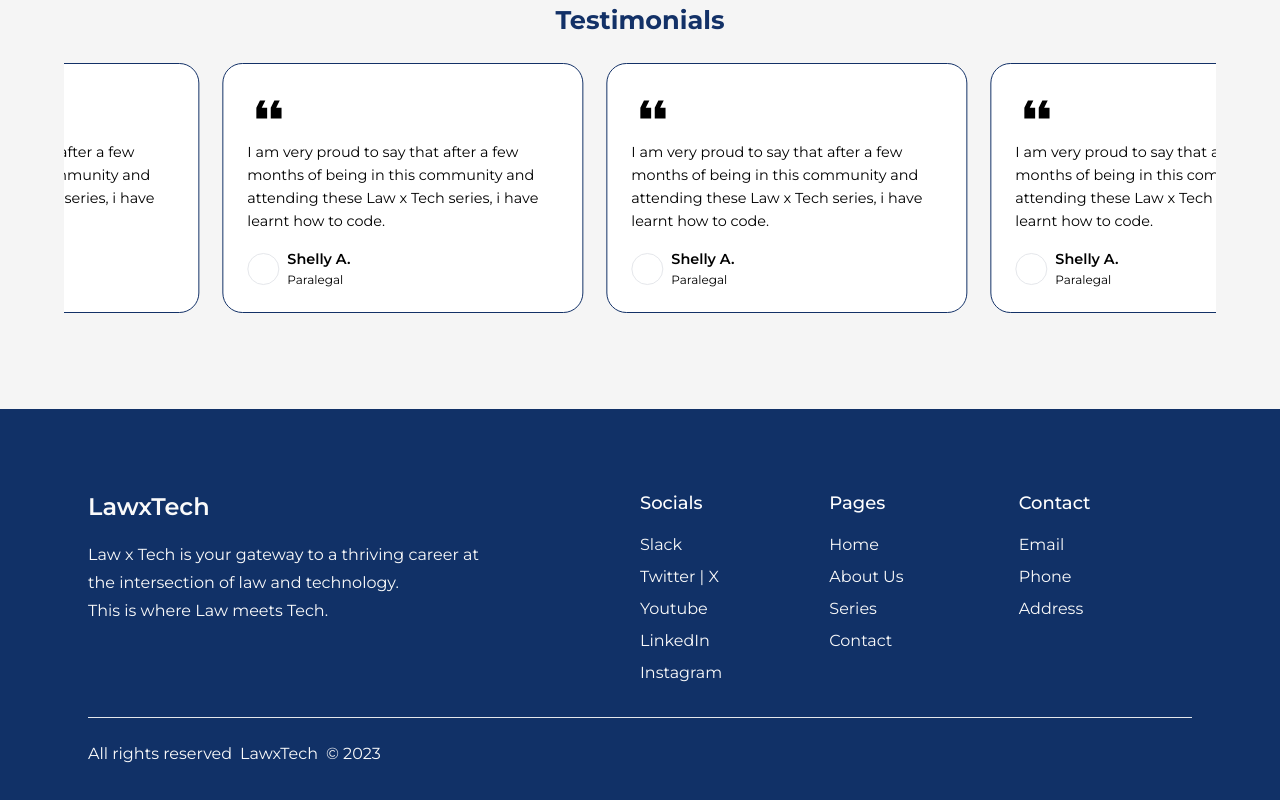
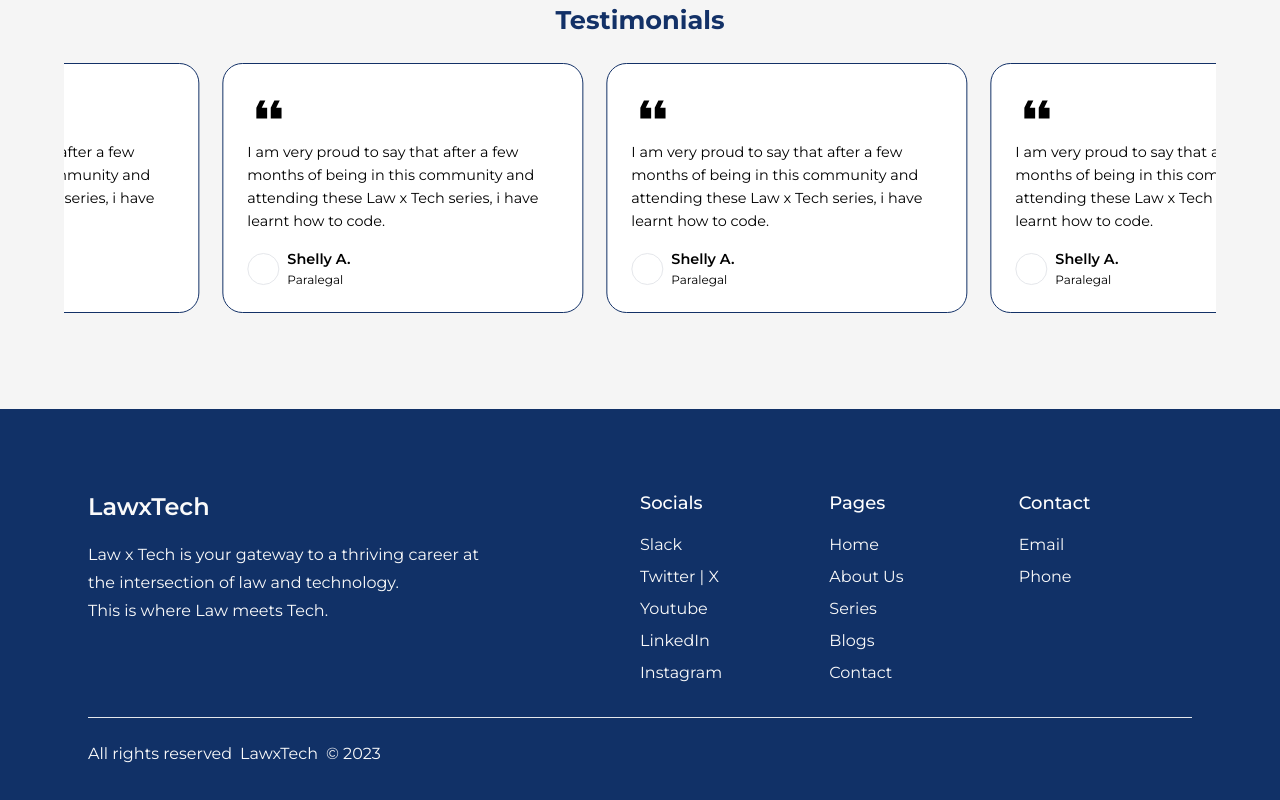
Before and after one commit to LawxTech/LawXTech, a React (Create React App) app: page / in a window 1280 px wide. Shown: the part 3084-3884 px from the top of the page. Built offline with nearby package versions, Linux system fonts and the light colour scheme.

Commit message:
Add "Blogs" link to footer

```diff
--- a/src/components/Footer.tsx
+++ b/src/components/Footer.tsx
@@ -15,6 +15,10 @@ const footerData = {
     {
       title: "Series",
       link: "/series",
+    },
+    {
+      title: "Blogs",
+      link: "/blogs",
     },
     {
       title: "Contact",
@@ -59,11 +63,6 @@ const footerData = {
       link: "tel:+2349099030433",
       icon: "fas fa-phone-alt",
     },
-    {
-      title: "Address",
-      link: "https://goo.gl/maps/3Xb1kz4Uf4Yi8z5r7",
-      icon: "fas fa-map-marker-alt",
-    },
   ],
 };
 
@@ -75,8 +74,13 @@ function Footer() {
           <div className="px-6 xs:px-0 ">
             <div className="md:flex flex-row lg:grid sm:grid-cols-2 mb-8">
               <div className="w-full sm:w-1/3 lg:w-full mb-4">
-                <h3 className="font-[600] text-[1.5rem] ">LawxTech</h3>
-                <p className="text-sm font-[400] sm:text-base lg:text-base !leading-6 md:!leading-7 mt-4 sm:hidden xl:block lg:w-3/4">
+                <h3 data-aos="fade-down" className="font-[600] text-[1.5rem] ">
+                  LawxTech
+                </h3>
+                <p
+                  data-aos="fade-left"
+                  className="text-sm font-[400] sm:text-base lg:text-base !leading-6 md:!leading-7 mt-4 sm:hidden xl:block lg:w-3/4"
+                >
                   Law x Tech is your gateway to a thriving career at the
                   intersection of law and technology. <br />
                   <span className="pt-2">This is where Law meets Tech.</span>
@@ -85,12 +89,21 @@ function Footer() {
 
               <div className="hidden w-full md:w-2/3 lg:w-full sm:grid grid-cols-3 sm:grid-cols-3 gap-4">
                 <div className="flex flex-col">
-                  <h3 className="font-raleway font-medium text-lg text-white mb-4">
+                  <h3
+                    data-aos="fade-left"
+                    className="font-raleway font-medium text-lg text-white mb-4"
+                  >
                     Socials
                   </h3>
                   <div className="flex flex-col space-y-2">
-                    {footerData.socials.map((item) => (
-                      <Link to={item.link} key={item.link} target="_blank">
+                    {footerData.socials.map((item, index) => (
+                      <Link
+                        data-aos="fade-up"
+                        data-aos-delay={index * 100}
+                        to={item.link}
+                        key={item.link}
+                        target="_blank"
+                      >
                         <p className="font-raleway font-normal text-base text-neutral-50 cursor-pointer hover:underline">
                           {item.title}
                         </p>
@@ -99,12 +112,20 @@ function Footer() {
                   </div>
                 </div>
                 <div className="flex flex-col">
-                  <h3 className="font-raleway font-medium text-lg text-white mb-4">
+                  <h3
+                    data-aos="fade-left"
+                    className="font-raleway font-medium text-lg text-white mb-4"
+                  >
                     Pages
                   </h3>
                   <div className="flex flex-col space-y-2">
-                    {footerData.pages.map((item) => (
-                      <Link to={item.link} key={item.link}>
+                    {footerData.pages.map((item, index) => (
+                      <Link
+                        data-aos="fade-up"
+                        data-aos-delay={index * 100}
+                        to={item.link}
+                        key={item.link}
+                      >
                         <p className="font-raleway font-normal text-base text-neutral-50 cursor-pointer hover:underline">
                           {item.title}
                         </p>
@@ -114,12 +135,21 @@ function Footer() {
                 </div>
 
                 <div className="flex flex-col">
-                  <h3 className="font-raleway font-medium text-lg text-white mb-4">
+                  <h3
+                    data-aos="fade-left"
+                    className="font-raleway font-medium text-lg text-white mb-4"
+                  >
                     Contact
                   </h3>
                   <div className="flex flex-col space-y-2">
-                    {footerData.contact.map((item) => (
-                      <Link to={item.link} key={item.link} target="_blank">
+                    {footerData.contact.map((item, index) => (
+                      <Link
+                        data-aos="fade-up"
+                        data-aos-delay={index * 100}
+                        to={item.link}
+                        key={item.link}
+                        target="_blank"
+                      >
                         <p className="font-raleway font-normal text-base text-neutral-50 cursor-pointer hover:underline">
                           {item.title}
                         </p>
```
